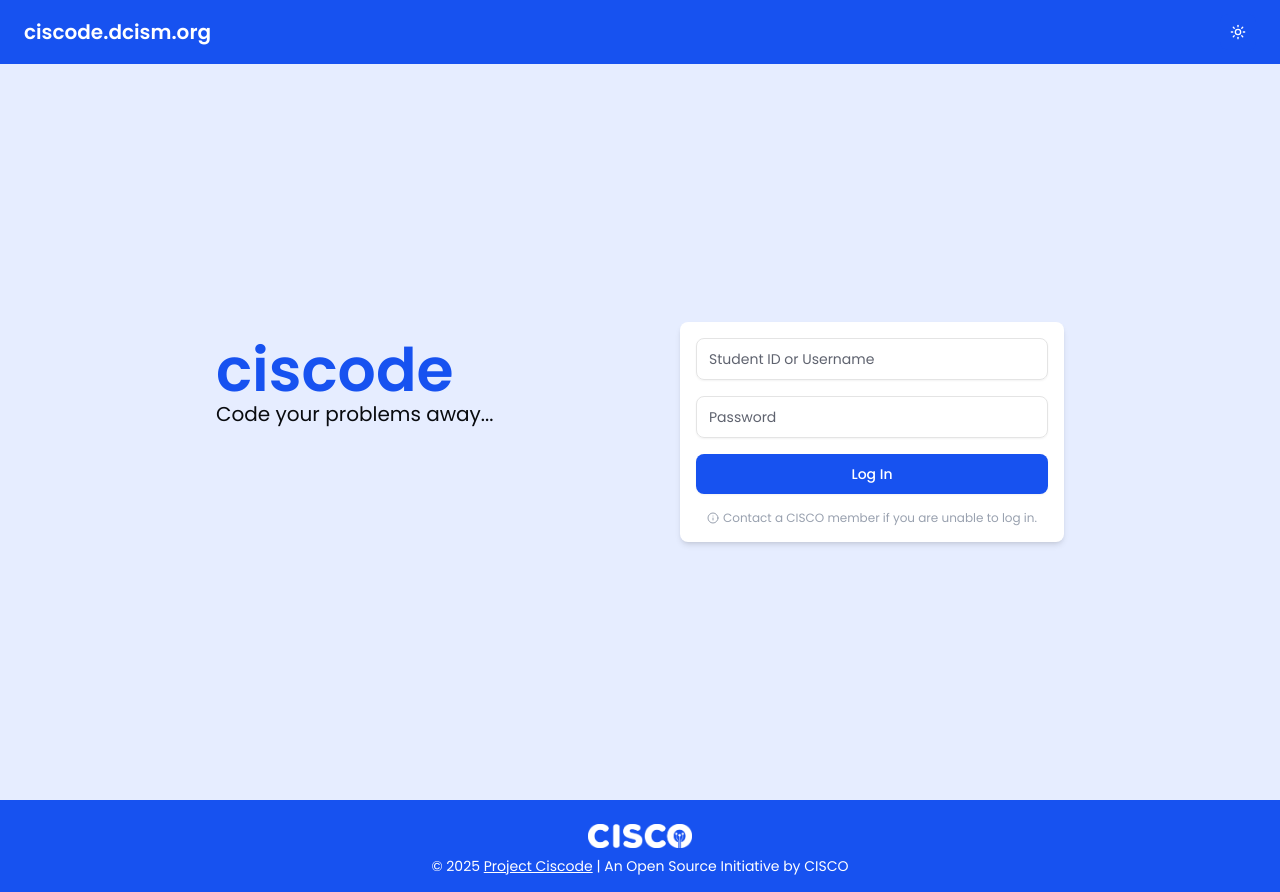
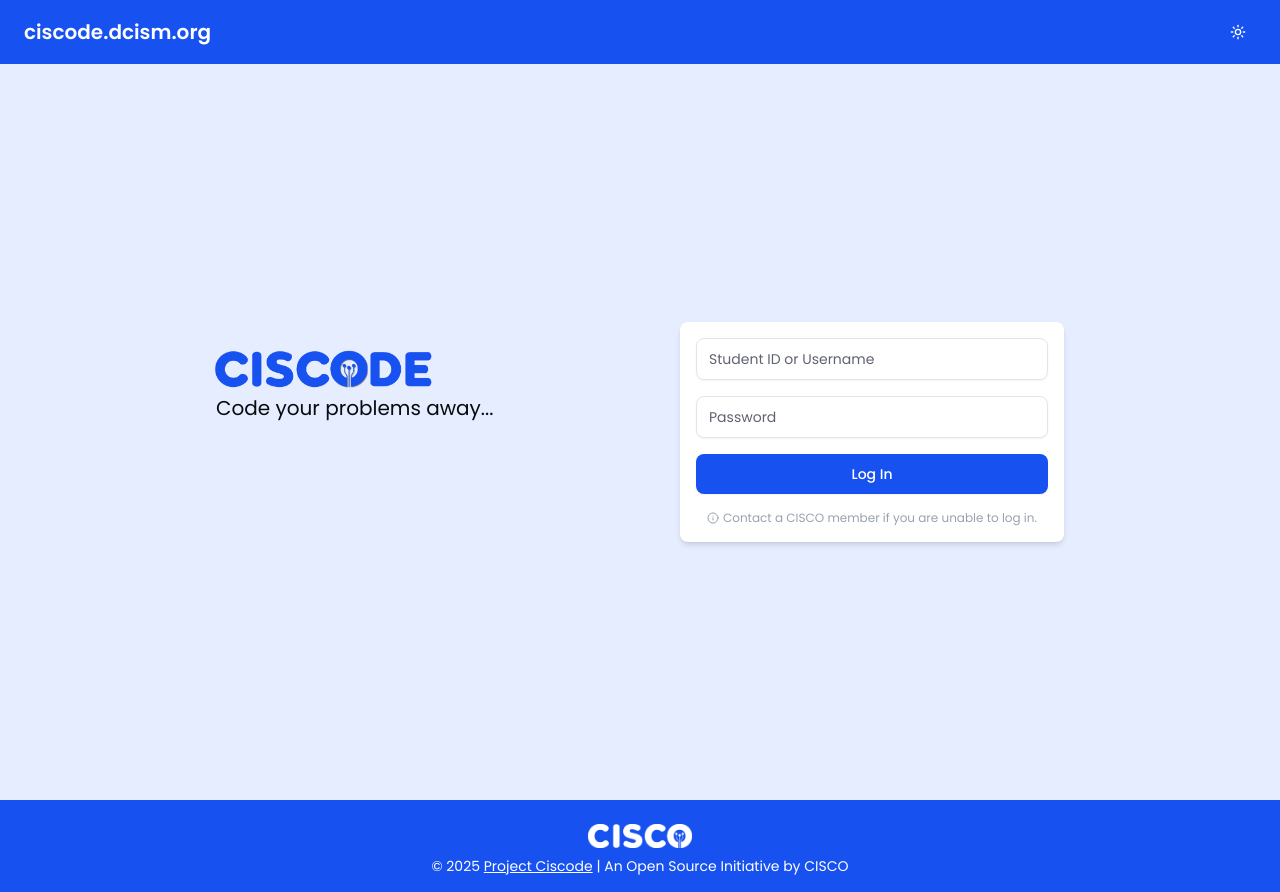
Before and after one commit to usc-cisco/ciscode, a Next.js app: page / in a window 1280 px wide. Built offline with nearby package versions, Linux system fonts and the light colour scheme.

Commit message:
style: added ciscode logo

```diff
--- a/src/app/page.tsx
+++ b/src/app/page.tsx
@@ -2,6 +2,7 @@
 
 import LoginForm from "@/components/auth/login-form";
 import { useAuth } from "@/contexts/auth.context";
+import Image from "next/image";
 import { useRouter } from "next/navigation";
 import { useEffect } from "react";
 import { toast } from "sonner";
@@ -25,9 +26,15 @@ export default function Auth() {
     <div className="h-cscreen w-full flex flex-col items-center">
       <div className="flex flex-col h-cscreen w-full max-w-4xl justify-center items-center gap-8 px-6 md:flex-row md:items-center md:justify-between">
         <div className="-mt-24  md:max-w-2/5">
-          <h1 className="text-primary text-center md:text-start font-semibold text-6xl">
-            ciscode
-          </h1>
+          <div className="flex w-full justify-center md:justify-start">
+            <Image
+              src="/ciscode-logo.png"
+              alt="Ciscode Logo"
+              width={500}
+              height={500}
+              className="h-12 w-auto md:-ml-1"
+            />
+          </div>
           <p className="font-normal text-center md:text-start text-xl">
             Code your problems away...
           </p>
```
Also changed, not shown: public/ciscode-logo.png (added).
